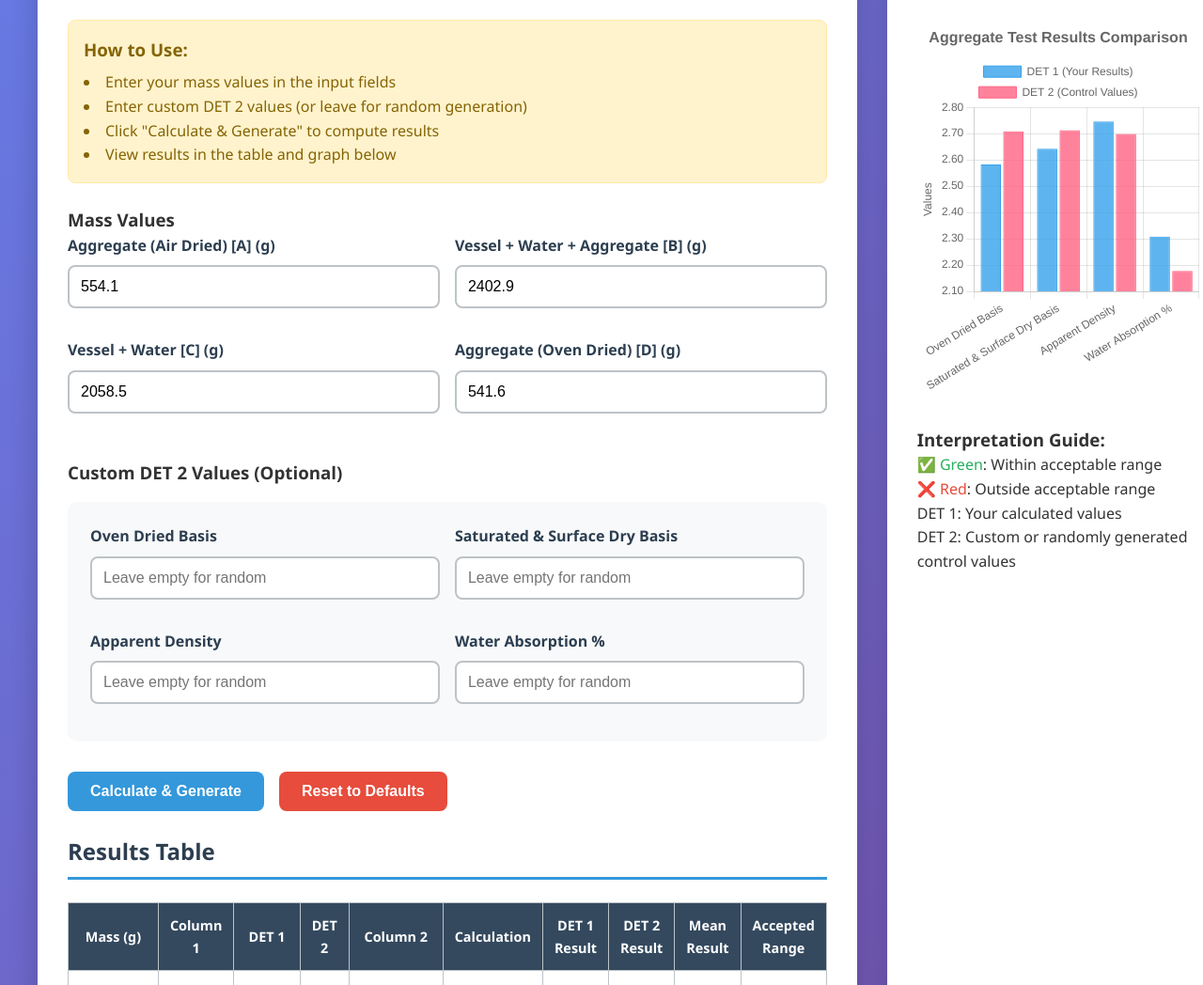
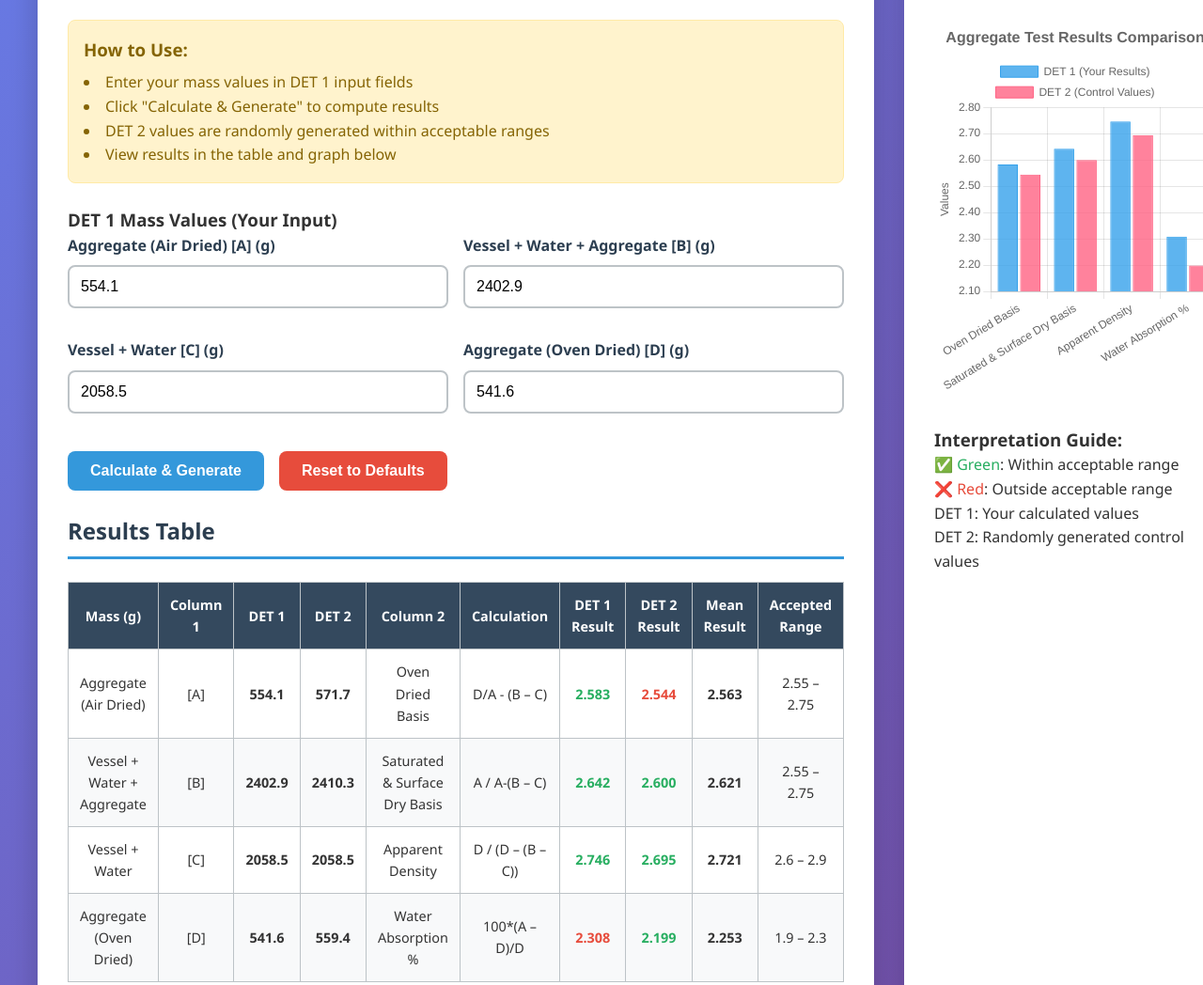
Before and after one commit to Mifavourite/stackblitz-Aggregate-Density-Calculator-Website-Creation, a website: page index.html in a window 1280 px wide. Shown: the part 301-1349 px from the top of the page at 94% size. Drawn offline with nearby package versions, Linux system fonts and the light colour scheme.

Commit message:
Update index.html

```diff
--- a/index.html
+++ b/index.html
@@ -72,10 +72,6 @@
             font-size: 1.5rem;
         }
 
-        .input-section {
-            margin-bottom: 2rem;
-        }
-
         .input-group {
             display: grid;
             grid-template-columns: 1fr 1fr;
@@ -106,19 +102,6 @@
         .input-field input:focus {
             outline: none;
             border-color: #3498db;
-        }
-
-        .det-inputs {
-            background: #f8f9fa;
-            padding: 1.5rem;
-            border-radius: 10px;
-            margin-top: 1rem;
-        }
-
-        .det-input-group {
-            display: grid;
-            grid-template-columns: 1fr 1fr;
-            gap: 1rem;
         }
 
         .button-group {
@@ -242,15 +225,15 @@
                 <div class="instructions">
                     <h3>How to Use:</h3>
                     <ul>
-                        <li>Enter your mass values in the input fields</li>
-                        <li>Enter custom DET 2 values (or leave for random generation)</li>
+                        <li>Enter your mass values in DET 1 input fields</li>
                         <li>Click "Calculate & Generate" to compute results</li>
+                        <li>DET 2 values are randomly generated within acceptable ranges</li>
                         <li>View results in the table and graph below</li>
                     </ul>
                 </div>
 
                 <div class="input-section">
-                    <h3>Mass Values</h3>
+                    <h3>DET 1 Mass Values (Your Input)</h3>
                     <div class="input-group">
                         <div class="input-field">
                             <label for="A">Aggregate (Air Dried) [A] (g)</label>
@@ -267,30 +250,6 @@
                         <div class="input-field">
                             <label for="D">Aggregate (Oven Dried) [D] (g)</label>
                             <input type="number" id="D" step="0.1" value="541.6">
-                        </div>
-                    </div>
-                </div>
-
-                <div class="input-section">
-                    <h3>Custom DET 2 Values (Optional)</h3>
-                    <div class="det-inputs">
-                        <div class="det-input-group">
-                            <div class="input-field">
-                                <label for="det2Oven">Oven Dried Basis</label>
-                                <input type="number" id="det2Oven" step="0.001" placeholder="Leave empty for random">
-                            </div>
-                            <div class="input-field">
-                                <label for="det2Saturated">Saturated & Surface Dry Basis</label>
-                                <input type="number" id="det2Saturated" step="0.001" placeholder="Leave empty for random">
-                            </div>
-                            <div class="input-field">
-                                <label for="det2Apparent">Apparent Density</label>
-                                <input type="number" id="det2Apparent" step="0.001" placeholder="Leave empty for random">
-                            </div>
-                            <div class="input-field">
-                                <label for="det2Water">Water Absorption %</label>
-                                <input type="number" id="det2Water" step="0.001" placeholder="Leave empty for random">
-                            </div>
                         </div>
                     </div>
                 </div>
@@ -316,7 +275,7 @@
                         <li>✅ <span style="color: #27ae60;">Green</span>: Within acceptable range</li>
                         <li>❌ <span style="color: #e74c3c;">Red</span>: Outside acceptable range</li>
                         <li>DET 1: Your calculated values</li>
-                        <li>DET 2: Custom or randomly generated control values</li>
+                        <li>DET 2: Randomly generated control values</li>
                     </ul>
                 </div>
             </div>
@@ -339,8 +298,8 @@
             D: 541.6
         };
 
-        // Acceptable ranges for each calculation type - UPDATED Water Absorption range
-        const det2Limits = {
+        // Acceptable ranges for final results
+        const resultRanges = {
             "Oven Dried Basis": [2.55, 2.75],
             "Saturated & Surface Dry Basis": [2.55, 2.75],
             "Apparent Density": [2.6, 2.9],
@@ -350,11 +309,43 @@
         let currentChart = null;
 
         // Generate random number within range
-        function getRandomInRange(min, max, decimals = 3) {
+        function getRandomInRange(min, max, decimals = 1) {
             return +(Math.random() * (max - min) + min).toFixed(decimals);
         }
 
-        // Calculate DET 1 results
+        // Generate DET 2 mass values that will produce results within acceptable ranges
+        function generateDet2Masses(det1) {
+            const A1 = det1.A;
+            const B1 = det1.B;
+            const C1 = det1.C;
+            const D1 = det1.D;
+
+            // Generate DET 2 Aggregate (Air Dried) between 500-700
+            const A2 = getRandomInRange(500, 700);
+
+            // Keep Vessel + Water the same as DET 1
+            const C2 = C1;
+
+            // Generate B2 that will produce Oven Dried Basis between 2.55-2.75
+            // Using the formula: OvenDriedBasis = D2 / (A2 - (B2 - C2))
+            // We want this between 2.55-2.75
+            const targetOvenDried = getRandomInRange(2.55, 2.75);
+            const B2 = A2 - (A2 / targetOvenDried) + C2;
+
+            // Generate D2 that will produce Water Absorption between 1.9-2.3
+            // Using formula: WaterAbsorption = 100 * (A2 - D2) / D2
+            const targetWaterAbsorption = getRandomInRange(1.9, 2.3);
+            const D2 = (A2 * 100) / (100 + targetWaterAbsorption);
+
+            return {
+                A: A2,
+                B: +B2.toFixed(1),
+                C: C2,
+                D: +D2.toFixed(1)
+            };
+        }
+
+        // Calculate results from mass values
         function calculateResults(inputs) {
             const { A, B, C, D } = inputs;
 
@@ -371,22 +362,6 @@
             };
         }
 
-        // Generate DET 2 results (custom or random)
-        function generateDet2Results() {
-            // Get custom DET 2 values from inputs
-            const customOven = document.getElementById('det2Oven').value;
-            const customSaturated = document.getElementById('det2Saturated').value;
-            const customApparent = document.getElementById('det2Apparent').value;
-            const customWater = document.getElementById('det2Water').value;
-
-            return {
-                "Oven Dried Basis": customOven ? parseFloat(customOven) : getRandomInRange(...det2Limits["Oven Dried Basis"]),
-                "Saturated & Surface Dry Basis": customSaturated ? parseFloat(customSaturated) : getRandomInRange(...det2Limits["Saturated & Surface Dry Basis"]),
-                "Apparent Density": customApparent ? parseFloat(customApparent) : getRandomInRange(...det2Limits["Apparent Density"]),
-                "Water Absorption %": customWater ? parseFloat(customWater) : getRandomInRange(...det2Limits["Water Absorption %"])
-            };
-        }
-
         // Calculate mean of two values
         function meanResult(val1, val2) {
             if (isNaN(val1) || isNaN(val2)) return "";
@@ -400,17 +375,20 @@
 
         // Main calculation function
         function calculateAndGenerate() {
-            // Get current input values
-            const inputs = {
+            // Get current DET 1 input values
+            const det1Inputs = {
                 A: parseFloat(document.getElementById('A').value) || 0,
                 B: parseFloat(document.getElementById('B').value) || 0,
                 C: parseFloat(document.getElementById('C').value) || 0,
                 D: parseFloat(document.getElementById('D').value) || 0
             };
 
-            // Calculate results
-            const det1 = calculateResults(inputs);
-            const det2 = generateDet2Results();
+            // Generate DET 2 mass values
+            const det2Inputs = generateDet2Masses(det1Inputs);
+
+            // Calculate results for both DET 1 and DET 2
+            const det1Results = calculateResults(det1Inputs);
+            const det2Results = calculateResults(det2Inputs);
 
             // Generate table HTML
             let tableHTML = `
@@ -466,19 +444,24 @@
 
             // Add rows to table
             rows.forEach(row => {
-                const det1Val = det1[row.key];
-                const det2Val = det2[row.key];
+                const det1Val = det1Results[row.key];
+                const det2Val = det2Results[row.key];
                 const meanVal = meanResult(det1Val, det2Val);
-                const range = det2Limits[row.key];
+                const range = resultRanges[row.key];
                 const isDet1InRange = isInRange(det1Val, range);
                 const isDet2InRange = isInRange(det2Val, range);
+
+                // Get the mass values for display
+                const massKey = row.col1.replace('[', '').replace(']', '');
+                const det1Mass = det1Inputs[massKey];
+                const det2Mass = det2Inputs[massKey];
 
                 tableHTML += `
                     <tr>
                         <td>${row.mass}</td>
                         <td>${row.col1}</td>
-                        <td class="result-cell">${inputs[row.col1.replace('[', '').replace(']', '')] || ''}</td>
-                        <td></td>
+                        <td class="result-cell">${det1Mass}</td>
+                        <td class="result-cell">${massKey === 'C' ? det1Mass : det2Mass}</td>
                         <td>${row.col2}</td>
                         <td>${row.calculation}</td>
                         <td class="result-cell ${isDet1InRange ? 'in-range' : 'out-of-range'}">
@@ -497,7 +480,7 @@
             document.getElementById('resultsTable').innerHTML = tableHTML;
 
             // Update chart
-            updateChart(det1, det2);
+            updateChart(det1Results, det2Results);
         }
 
         // Update the results chart
@@ -510,7 +493,7 @@
             }
 
             const labels = Object.keys(det1);
-            const ranges = labels.map(label => det2Limits[label]);
+            const ranges = labels.map(label => resultRanges[label]);
 
             currentChart = new Chart(ctx, {
                 type: 'bar',
@@ -573,13 +556,6 @@
             document.getElementById('B').value = defaultInputs.B;
             document.getElementById('C').value = defaultInputs.C;
             document.getElementById('D').value = defaultInputs.D;
-
-            // Clear custom DET 2 inputs
-            document.getElementById('det2Oven').value = '';
-            document.getElementById('det2Saturated').value = '';
-            document.getElementById('det2Apparent').value = '';
-            document.getElementById('det2Water').value = '';
-
             calculateAndGenerate();
         }
 
```
